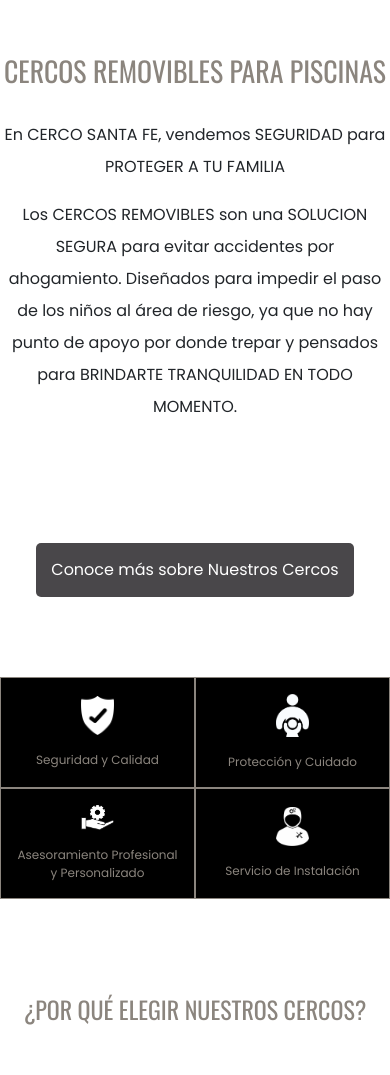
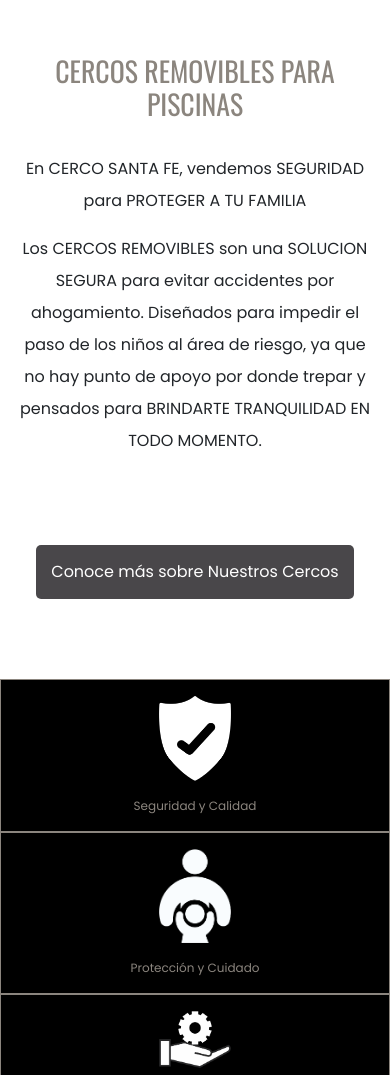
Before and after one commit to melprim/Proyecto-PrimonMelisa, a plain HTML site: page index.html in a window 390 px wide. Shown: the part 317-1392 px from the top of the page. Drawn offline with nearby package versions, Linux system fonts and the light colour scheme.

Commit message:
segunda-entregaFinalizada

```diff
--- a/css/estilos.css
+++ b/css/estilos.css
@@ -26,6 +26,7 @@
     color: #8B857E;
     font-weight: 600;
     margin-top: 2rem;
+    padding: 0 15px;
 }
 
 .introduccion {
@@ -79,7 +80,7 @@
 }
 
 .boton {
-    margin: 5rem 0;
+    margin: 3rem 0 5rem;
     text-align: center;
     display: flex;
     justify-content: center;
@@ -349,6 +350,9 @@
 @media screen and (max-width: 425px) {
 
     /* HOME */
+    .introduccion{
+        grid-template-columns: 1fr;
+    }
     .titulo_sec{
         font-size: 24px;
     }
@@ -372,6 +376,7 @@
     .masContactos{
         text-align: center;
     }
+
 }
 
 /* TRANSFIRMACION-TRANSICIONES-ANIMACIONES */
--- a/index.html
+++ b/index.html
@@ -63,8 +63,8 @@
     <!-- aplicando bootstrap en seccion de main -->
         <main class="container-fluid px-0">
             <video autoplay src="videos/video intro.mp4" width="100%"></video>
-            <div class="row">
-                <div class="col col-md-6 mx-auto px-0">
+            <div class="row gx-0">
+                <div class="col col-md-6 mx-auto px-0 mx-auto">
                     <div class="card border-0 text-center pt-5">
                         <section class="card-body d-flex flex-column p-0">
                             <div class="titulo_ppal"><h1 class="card-title">CERCOS REMOVIBLES PARA PISCINAS</h1></div>
@@ -149,7 +149,7 @@
                 </div>
 
                 <div class="row gx-0 align-items-center mb-5">
-                    <div class="col-12 mt-5">
+                    <div class="col-12 mt-4">
                         <!-- Carousel -->
                         <div id="demo" class="carousel slide" data-bs-ride="carousel">
                             <!-- Indicators/dots -->
```
Also changed, not shown: pages/Producto.html (+2 -2 lines), pages/contacto.html (+1 -1 lines), pages/preguntas-frecuentes.html (+4 -4 lines), pages/trabajos-realizados.html (+2 -2 lines).
